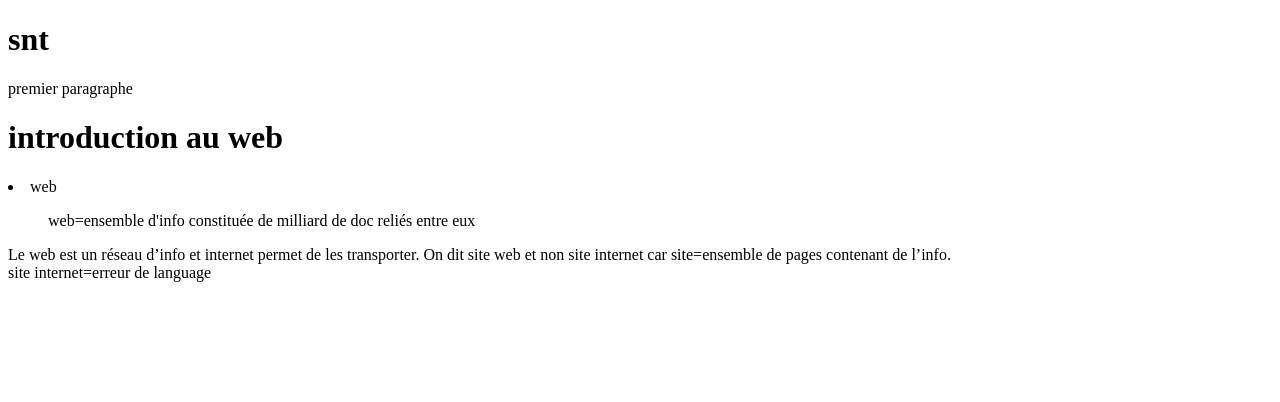
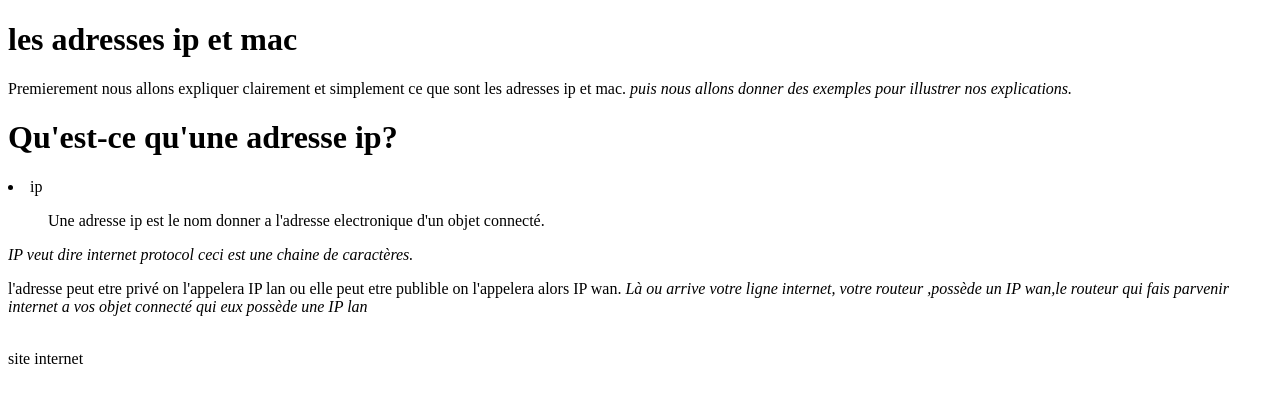
Before and after one commit to Perrinebrtn/mon-classeur, a plain HTML site: page index.html in a window 1280 px wide. Drawn offline with Linux system fonts and the light colour scheme.

Commit message:
last change

```diff
--- a/index.html
+++ b/index.html
@@ -4,16 +4,21 @@
     <meta charset="UTF-8">
     <meta http-equiv="X-UA-Compatible" content="IE=edge">
     <meta name="viewport" content="width=device-width, initial-scale=1.0">
-    <title>le site de kath</title>
+    <title>site simple et facile pour comprendre ce que sont les adresses ip et mac</title>
 </head>
 <body>
-    <h1>snt</h1>
-    <p>premier paragraphe</p>
-    <h1>introduction au web</h1>
-    <li>web</li>
-    <ol>web=ensemble d'info constituée de milliard de doc reliés entre eux</ol>
-    <p>Le web est un réseau d’info et internet permet de les transporter.
-On dit site web et non site internet car site=ensemble de pages contenant de l’info.<br>
-    site internet=erreur de language</p>
+    <h1>les adresses ip et mac</h1>
+    <p>Premierement nous allons expliquer clairement et simplement
+        ce que sont les adresses ip et mac. <em>puis nous allons donner des exemples pour illustrer nos explications.</em>
+    </p>
+    <h1>Qu'est-ce qu'une adresse ip?</h1>
+    <li>ip</li>
+    <ol>Une adresse ip est le nom donner a l'adresse electronique d'un objet connecté. </ol>
+    <em>IP veut dire internet protocol ceci est une chaine de caractères.</em>
+    <p>l'adresse peut etre privé on l'appelera IP lan ou elle peut etre publible on l'appelera alors IP wan.
+        <em>Là ou arrive votre ligne internet, votre routeur ,possède un IP wan,le routeur qui fais parvenir internet a vos objet connecté qui eux possède une IP lan</em></p>
+
+    <p><br>
+    site internet</p>
 </body>
 </html>
```
